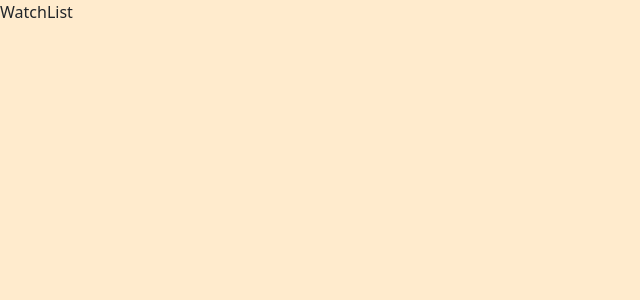
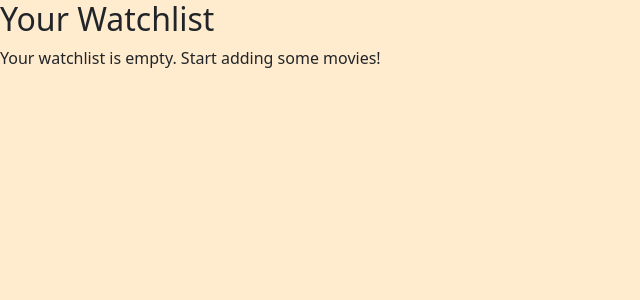
Before and after one commit to Jessicavazm/t3w8-revision, a React (Vite) app: page /watchlist in a window 1280 px wide. Shown: the top 300 px of the page, without its empty margins (0-640 px from the left). Built offline with nearby package versions, Linux system fonts and the light colour scheme.

Commit message:
feat: Added a Watchlist functionality to the Movie Search application

```diff
--- a/src/App.jsx
+++ b/src/App.jsx
@@ -3,21 +3,23 @@
 // import viteLogo from '/vite.svg'
 // import './App.css'
 import React from 'react';
-import { Route, BrowserRouter as Router, Routes} from 'react-router-dom';
+import { Route, BrowserRouter as Router, Routes } from 'react-router-dom';
 import Home from './pages/home';
-
+import WatchlistProvider from './context/WatchlistContext';
+import Watchlist from './pages/Watchlist';
 
 function App() {
 
   return (
-    <Router>
-      <Routes>
-        <Route path ='/' element={<Home />} />
-        <Route path ='/watchlist' element={<div>WatchList</div>} />
-        <Route path ='/details/:id' element={<div>Details</div>} />
-      </Routes>
-    </Router>
-
+    <WatchlistProvider>
+      <Router>
+        <Routes>
+          <Route path='/' element={<Home />} />
+          <Route path='/watchlist' element={<Watchlist />} />
+          <Route path='/details/:id' element={<div>Details</div>} />
+        </Routes>
+      </Router>
+    </WatchlistProvider>
   )
 }
 
--- a/src/components/MovieCard.jsx
+++ b/src/components/MovieCard.jsx
@@ -1,13 +1,18 @@
 import React from 'react';
+import { useWatchlist } from '../context/WatchlistContext';
 
 // ({movie}) => this is destructuring in the parameter itself to easy access
-export default function MovieCard({movie}) {
-    return(
+export default function MovieCard({ movie }) {
+
+    // Import useWatchlist Hook
+    const {addToWatchlist} = useWatchlist();
+
+    return (
         <div className="col-md-4 movie-card">
             <h3>{movie.Title}</h3>
             <p>{movie.Year}</p>
             <img src={movie.Poster} alt={`${movie.Title} Poster`} />
-
+            <button onClick={() => addToWatchlist(movie)}>Add to Watchlist</button>
         </div>
     )
 }
--- /dev/null
+++ b/src/context/WatchlistContext.jsx
@@ -0,0 +1,35 @@
+import React, { createContext, useContext, useState } from 'react';
+
+// Create an instance of Context
+const WatchlistContext = createContext();
+
+// Create the Provider function
+export default function WatchlistProvider({ children }) {
+    // Define state variables
+    const [watchlist, setWatchlist] = useState([]);
+
+    // Define different functions
+    const addToWatchlist = (movie) => {
+        setWatchlist((prev) => [...prev, movie]);
+    };
+
+    const removeFromWatchlist = (id) => {
+        setWatchlist((prev) => prev.filter((movie) => movie.id != id))
+    };
+
+    return (
+        <WatchlistContext.Provider value={{ watchlist, addToWatchlist, removeFromWatchlist }}>
+            {children}
+        </WatchlistContext.Provider>
+    )
+}
+
+// Create a custom hook here
+export function useWatchlist(){
+
+    let context = useContext(WatchlistContext);
+    if (!context){
+        console.log("No movies added.");
+    }
+    return context;
+}
--- a/src/pages/Home.jsx
+++ b/src/pages/Home.jsx
@@ -1,6 +1,7 @@
 import axios from 'axios';
 import React, { useState } from 'react';
 import MovieCard from '../components/MovieCard';
+import { Link } from 'react-router-dom';
 
 export default function Home() {
     // Create the variables for useState
@@ -39,7 +40,7 @@
                     />
                     <button className='btn btn-primary btn-block mt-2' onClick={fetchMovies}>Search</button>
                 </div>
-
+                <Link to='/watchlist'>Watchlist</Link>
             </div>
             <div className='row mt-4'>
                 {
--- /dev/null
+++ b/src/pages/Watchlist.jsx
@@ -0,0 +1,34 @@
+import React from 'react';
+import { useWatchlist } from '../context/WatchlistContext';
+
+const Watchlist = () => {
+    // Fetch two out of three returns from the custom hook
+    const { watchlist, removeFromWatchlist } = useWatchlist();
+
+    return (
+        <div>
+            <h2>Your Watchlist</h2>
+            {watchlist.length === 0 ? (
+                <p>Your watchlist is empty. Start adding some movies!</p>
+            ) : (
+                <ul>
+                    {watchlist.map((movie) => (
+                        <li key={movie.imdbID}>
+                            <strong>{movie.Title}</strong> ({movie.Year})
+                            <img src={movie.Poster} alt={`${movie.Title} Poster`} />
+                            <button
+                                onClick={() => removeFromWatchlist(movie.imdbID)}
+                                style={{ color: 'red' }}
+                            >
+                                Remove
+                            </button>
+                        </li>
+                    ))}
+                </ul>
+            )
+            }
+        </div>
+    )
+}
+
+export default Watchlist;
--- a/src/styles.css
+++ b/src/styles.css
@@ -7,6 +7,7 @@
     border-radius: 5px;
     padding: 10px;
     background: white;
+    margin-bottom: 20px;
 }
 
 .movie-card img {
```
